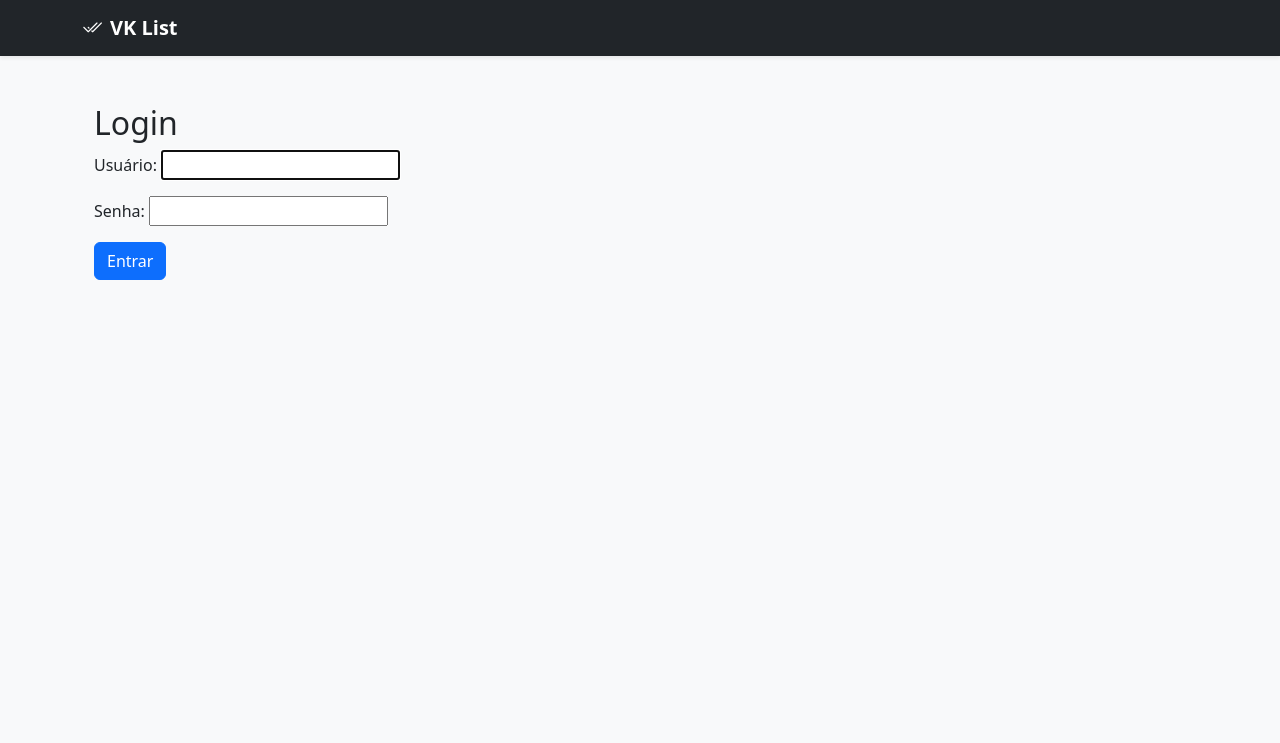
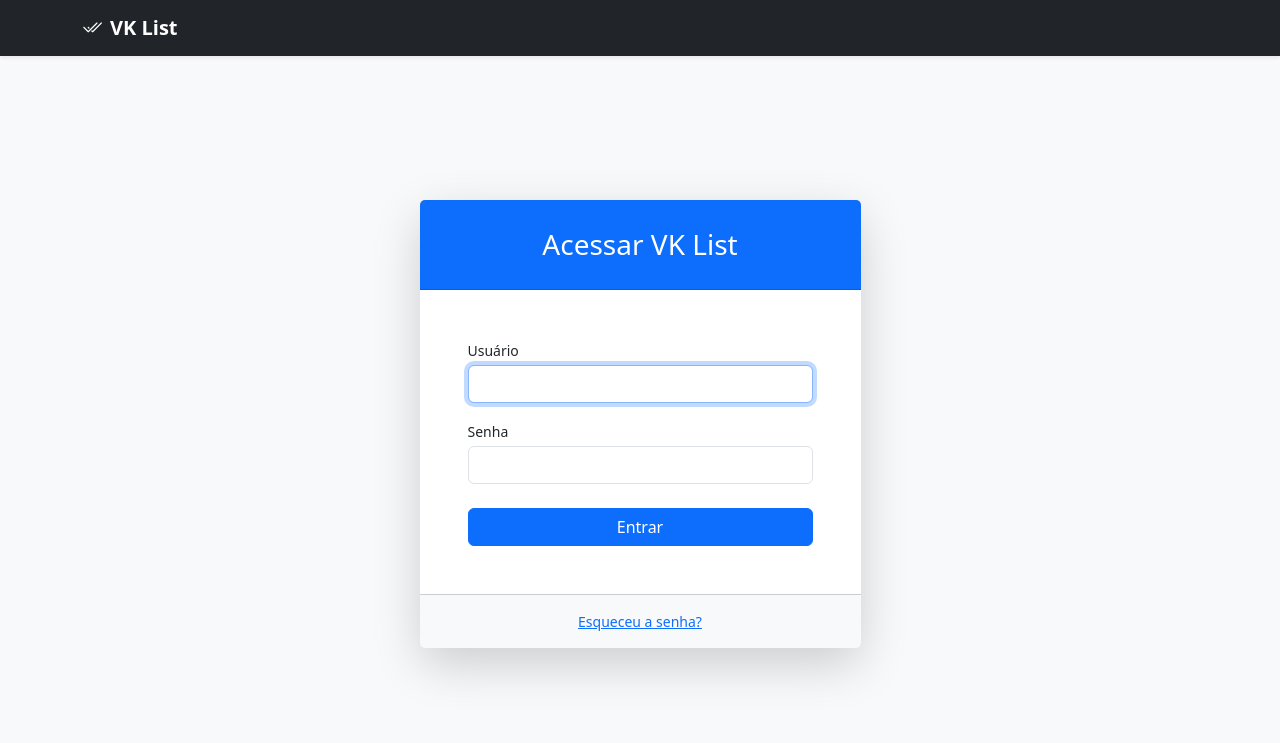
Before and after one commit to victor-kauan-coder/vk-list, a Django app: page /login/ in a window 1280 px wide. Shown: the top 743 px of the page. Run offline with Django 5.2, Linux system fonts and the light colour scheme.

Commit message:
molhoria tela de login

```diff
--- a/todos/templates/registration/login.html
+++ b/todos/templates/registration/login.html
@@ -1,12 +1,43 @@
 {% extends "base.html" %}
 
 {% block content %}
-<div class="container mt-5">
-    <h2>Login</h2>
-    <form method="post">
-        {% csrf_token %}
-        {{ form.as_p }}
-        <button type="submit" class="btn btn-primary">Entrar</button>
-    </form>
+<div class="container">
+    <div class="row justify-content-center align-items-center" style="min-height: 80vh;">
+        <div class="col-md-5">
+            <div class="card shadow-lg border-0 rounded-lg">
+                <div class="card-header bg-primary text-white text-center py-4">
+                    <h3 class="font-weight-light my-1">Acessar VK List</h3>
+                </div>
+                <div class="card-body p-5">
+                    <form method="post">
+                        {% csrf_token %}
+
+                        {% for field in form %}
+                            <div class="mb-3">
+                                <label class="form-label small mb-1">{{ field.label }}</label>
+                                {{ field }}
+                                {% if field.errors %}
+                                    <div class="text-danger small">{{ field.errors }}</div>
+                                {% endif %}
+                            </div>
+                        {% endfor %}
+
+                        <div class="d-grid gap-2 mt-4">
+                            <button type="submit" class="btn btn-primary btn-block">Entrar</button>
+                        </div>
+                    </form>
+                </div>
+                <div class="card-footer text-center py-3 bg-light">
+                    <div class="small"><a href="#">Esqueceu a senha?</a></div>
+                </div>
+            </div>
+        </div>
+    </div>
 </div>
+
+<script>
+    document.querySelectorAll('input').forEach(input => {
+        input.classList.add('form-control');
+    });
+</script>
 {% endblock %}
```
